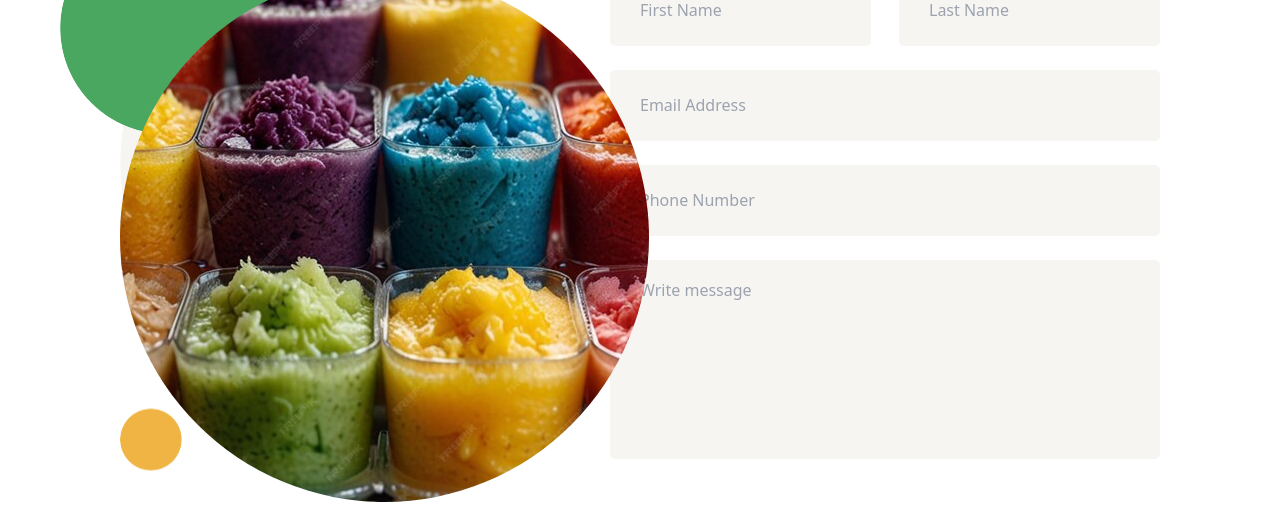
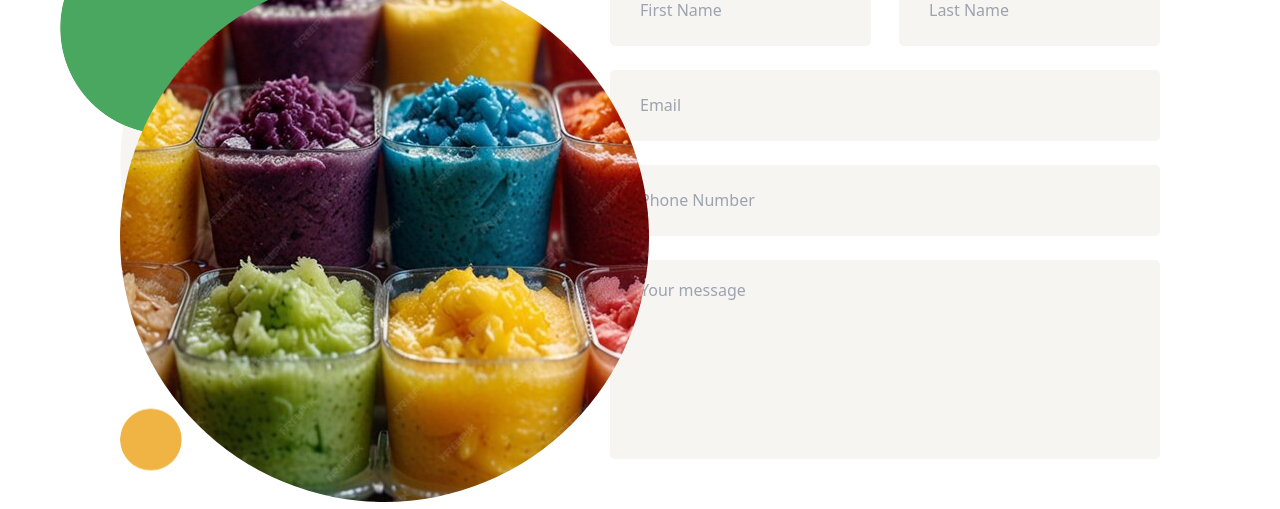
Before and after one commit to hussainn23/Essenctia-2.0, a React (Vite) app: page / in a window 1280 px wide. Shown: the part 4911-5420 px from the top of the page. Built offline with nearby package versions, Linux system fonts and the light colour scheme.

Commit message:
Add Email JS in home page

```diff
--- a/src/Pages/Contact.jsx
+++ b/src/Pages/Contact.jsx
@@ -104,26 +104,35 @@
           <div className="md:flex md:flex-row md:justify-between flex flex-col pb-6 gap-7">
             <input
               type="text"
-              name="from_name"
+              name="first_name"
               placeholder="First Name"
               className="h-[71px] pl-[30px] w-full rounded-[5px] bg-[#F6F5F2] focus:outline-none focus:border-none"
               required
             />
             <input
+              type="text"
+              name="last_name"
+              placeholder="Last Name"
+              required
+              className="h-[71px] pl-[30px] w-full rounded-[5px] bg-[#F6F5F2] focus:outline-none focus:border-none"
+            />
+          </div>
+
+          <div className="flex flex-col">
+            <input
               type="email"
               name="email"
               placeholder="Email"
               required
-              className="h-[71px] pl-[30px] w-full rounded-[5px] bg-[#F6F5F2] focus:outline-none focus:border-none"
+              className="inline-flex h-[71px] pl-[30px] 2xl:w-full justify-end items-center flex-shrink-0 rounded-[5px] bg-[#F6F5F2] mb-6 focus:outline-none focus:border-none"
             />
-          </div>
-          <div className="flex flex-col">
+
             <input
-              type="text"
-              name="subject"
-              placeholder="Subject"
-              className="inline-flex h-[71px] pl-[30px] 2xl:w-full justify-end items-center flex-shrink-0 rounded-[5px] bg-[#F6F5F2] mb-6 focus:outline-none focus:border-none"
+              type="number"
+              name="phone"
+              placeholder="Phone Number"
               required
+              className="h-[71px] pl-[30px] w-full rounded-[5px] mb-6 bg-[#F6F5F2] focus:outline-none focus:border-none"
             />
 
             <textarea
--- a/src/components/Sections/Contact.jsx
+++ b/src/components/Sections/Contact.jsx
@@ -1,13 +1,59 @@
-import React from "react";
+import React, { useRef, useState } from "react";
 import Button from "../Button";
 import color from "../../images/color.png";
 import bg from "../../images/bg.png";
 import greenbg from "../../images/greenbg.png";
 import yellowbg from "../../images/yellowbg.png";
+import emailjs from "emailjs-com";
+import { ToastContainer, toast } from "react-toastify";
+import "react-toastify/dist/ReactToastify.css";
 
 const Contact = () => {
+  const form = useRef();
+  const [emailError, setEmailError] = useState("");
+
+  const validateEmail = (email) => {
+    const regex = /^[^\s@]+@[^\s@]+\.[^\s@]+$/;
+    return regex.test(email);
+  };
+
+  const sendEmail = (e) => {
+    e.preventDefault();
+
+    const emailValue = e.target.email.value;
+
+    if (!validateEmail(emailValue)) {
+      setEmailError("Please enter a valid email address.");
+      toast.error("Invalid email address!");
+      return;
+    }
+
+    setEmailError("");
+
+    emailjs
+      .sendForm(
+        "service_31p2vdp",
+        "template_og2rtkf",
+        form.current,
+        "XohnXcZl3e1DVEBqg"
+      )
+      .then(
+        (result) => {
+          console.log(result.text);
+          toast.success("We received your message and will contact you soon!");
+        },
+        (error) => {
+          console.log(error.text);
+          alert("Failed to send message, please try again.");
+        }
+      );
+
+    e.target.reset();
+  };
+
   return (
     <div className=" xl:flex ">
+      <ToastContainer />
       <div className="w-full flex flex-col justify-center xl:flex xl:flex-row xl:justify-center mt-20 lg:mt-0  lg:pt-28 xl:pt-0 pb-20 xl:pb-0">
         <div className=" pd md:px-20 lg:px-32 xl:px-0  flex items-center ">
           <img
@@ -41,32 +87,43 @@
           <h4 className="text-black font-inter text-[35px] md:text-[46px] font-bold leading-[55.2px] pb-10">
             Leave Us a Message
           </h4>
+          <form ref={form} onSubmit={sendEmail}>
             <div>
               <div className="w-full flex flex-col md:flex md:flex-row md:justify-between md:gap-7 pb-6 ">
                 <input
                   type="text"
+                  name="first_name"
                   placeholder="First Name"
+                  required
                   className="inline-flex  h-[71px] md:h-[71px] pl-[30px] 2xl:pr-[290px] mb-6 md:mb-0 justify-end items-center flex-shrink-0 rounded-[5px] bg-[#F6F5F2] focus:outline-none focus:border-none"
                 />
                 <input
                   type="text"
+                  name="last_name"
+                  required
                   placeholder="Last Name"
                   className="inline-flex  h-[71px] md:h-[71px] pl-[30px] 2xl:pr-[290px] justify-end items-center flex-shrink-0 rounded-[5px] bg-[#F6F5F2] focus:outline-none focus:border-none"
                 />
               </div>
               <div>
                 <input
-                type="eamil"
-                placeholder="Email Address"
+                  type="email"
+                  name="email"
+                  placeholder="Email"
+                  required
                   className="inline-flex  h-[71px] md:h-[71px] pl-[30px] w-full justify-end items-center flex-shrink-0 rounded-[5px] bg-[#F6F5F2] mb-6 focus:outline-none focus:border-none"
                 />
                 <input
                   type="number"
+                  name="phone"
                   placeholder="Phone Number"
                   className="inline-flex  h-[71px] md:h-[71px] pl-[30px] w-full justify-end items-center flex-shrink-0 rounded-[5px] bg-[#F6F5F2] mb-6 focus:outline-none focus:border-none"
                 />
                 <textarea
-                placeholder="Write message"
+                  p
+                  name="message"
+                  placeholder="Your message"
+                  required
                   className="flex w-full h-[150px] md:h-[199px] p-[18px] pl-[30px] items-center flex-shrink-0 rounded-[5px] bg-[#F6F5F2] resize-none focus:outline-none focus:border-none"
                 ></textarea>
               </div>
@@ -74,10 +131,12 @@
             <div className="flex justify-start pt-[60px] pb-[100px]">
               <Button
                 text={"Submit"}
+                type="submit"
                 padding="md:p-[4px_6px_4px_40px] p-[3px_5px_3px_30px]"
                 gap="md:gap-[59px] gap-[20px]"
               />
             </div>
+          </form>
         </div>
       </div>
     </div>
```
Lines whose indentation alone changed are shown as unchanged.
